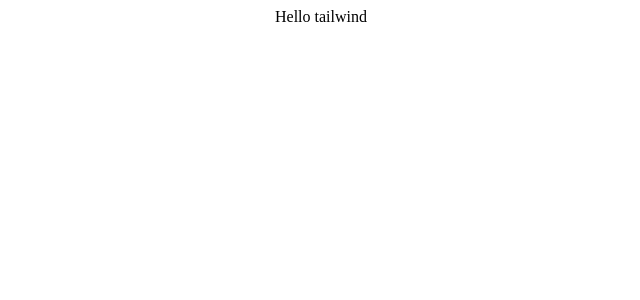
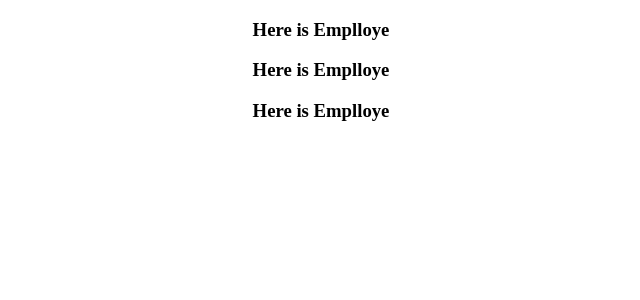
Before and after one commit to Nyantamaru/tailwind, a React (Create React App) app: page / in a window 1280 px wide. Shown: the top 300 px of the page, without its empty margins (319-959 px from the left). Built offline with nearby package versions, Linux system fonts and the light colour scheme.

Commit message:
about to go over props

```diff
--- a/src/App.js
+++ b/src/App.js
@@ -1,5 +1,21 @@
 import './App.css';
+import Employee from './components/Employee';
 
-const App = () => <div className="App">Hello tailwind</div>;
+const App = () => {
+  const showEmployees = true;
+  return (
+    <div className="App">
+      {showEmployees ? (
+        <div>
+          <Employee />
+          <Employee />
+          <Employee />
+        </div>
+      ) : (
+        <p>You cannot see the employees </p>
+      )}
+    </div>
+  );
+};
 
 export default App;
--- /dev/null
+++ b/src/components/Employee.js
@@ -0,0 +1,7 @@
+import React from 'react';
+
+const Employee = () => {
+  return <h3>Here is Emplloye </h3>;
+};
+
+export default Employee;
--- a/src/index.js
+++ b/src/index.js
@@ -9,3 +9,9 @@ root.render(
     <App />
   </React.StrictMode>
 );
+
+/*
+git remote add origin git@github.com:Nyantamaru/tailwind.git
+git branch -M main
+git push -u origin main
+*/
```
